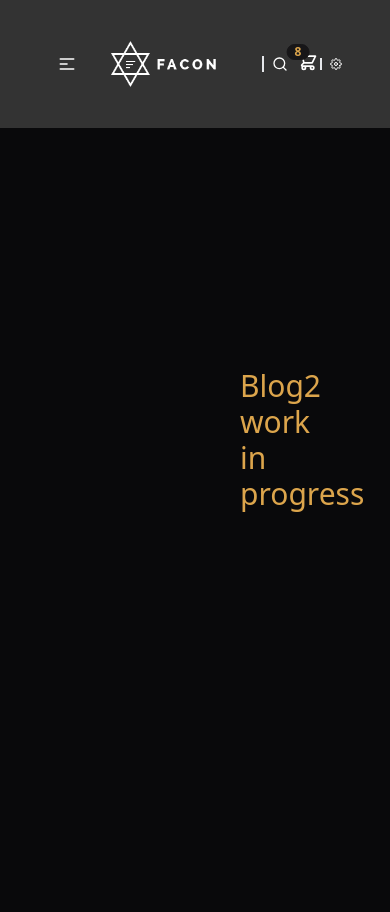
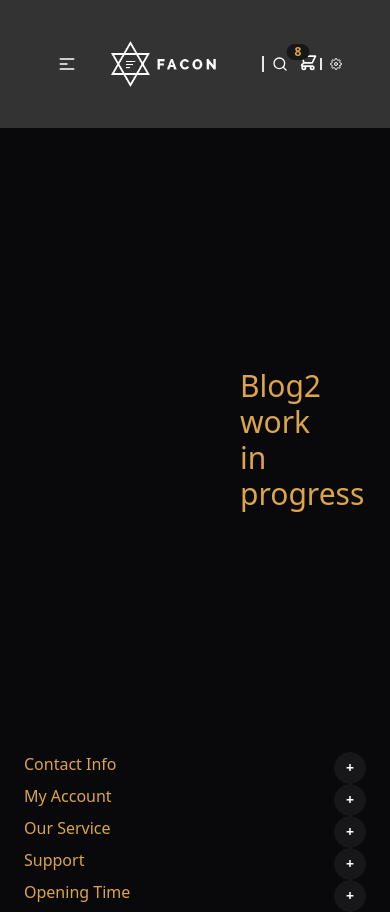
Before and after one commit to GregPetropoulos/ecommerce, a React (Create React App) app in the folder client/: page /blog2 in a window 390 px wide. Before the commit the page ends 844 px from the top, so only its background shows below. Built offline with nearby package versions, Linux system fonts and the light colour scheme.

Commit message:
State is handled correctly, and contact button shows data when clicked on all other checkmarks are have independent state of each other. Made adjustment to BackToTop sizing, will continue to work through the rest of the buttons returning content as needed.

```diff
--- a/client/src/App.js
+++ b/client/src/App.js
@@ -6,6 +6,7 @@ import Cancel from './pages/Cancel';
 import BackToTop from './components/BackToTop';
 import Blog1 from './pages/Blog1';
 import Blog2 from './pages/Blog2';
+import SiteFooter from './components/SiteFooter';
 
 
 function App() {
@@ -20,6 +21,7 @@ function App() {
         <Route path='/blog2' element={<Blog2 />} />
       </Routes>
       <BackToTop />
+      <SiteFooter/>
     </Router>
   );
 }
--- a/client/src/components/BackToTop.jsx
+++ b/client/src/components/BackToTop.jsx
@@ -29,9 +29,9 @@ const BackToTop = () => {
   return (
     <>
       {showTopBtn && (
-        <div className='block right-3 bottom-12 fixed border-2 rounded-full border-neutral-content p-1'>
-          <button onClick={goToTop} className='btn btn-circle'>
-            <BiUpArrow size={30} />
+        <div className='bg-primary-content block right-3 bottom-12 fixed border-2 rounded-full border-neutral-content p-1'>
+          <button onClick={goToTop} className='btn btn-sm btn-circle '>
+            <BiUpArrow size={20} className='' />
           </button>
         </div>
       )}
--- a/client/src/components/BrandFooter.jsx
+++ b/client/src/components/BrandFooter.jsx
@@ -4,7 +4,7 @@ import React from 'react';
 
 const BrandFooter = () => {
   return (
-    <div className='carousel justify-evenly align-middle'>
+    <div className='carousel justify-evenly align-middle my-10'>
       <div className='carousel-item opacity-30 hover:opacity-100'>
         <img
           src={
--- a/client/src/components/NewsletterSignUp.jsx
+++ b/client/src/components/NewsletterSignUp.jsx
@@ -1,4 +1,7 @@
 import React, { useState } from 'react';
+
+  //TODO CHECK IF EMAIL ALREADY EXIST
+  //TODO BUTTON OVERFLOW ISSUE
 
 const NewsletterSignUp = () => {
   const [email, setEmail] = useState('');
@@ -53,8 +56,8 @@ const NewsletterSignUp = () => {
           </div>
         </div>
       )}
-      <div className='flex flex-row py-20 justify-center align-middle'>
-        <div className='flex flex-col justify-center align-middle w-full'>
+        <div className='flex flex-row py-28 justify-center align-middle  px-10 bg-slate-50  flex-wrap sm:flex-nowrap'>
+          <div className='flex flex-col justify-center align-middle w-full mr-3'>
             <h1 className='text-2xl font-bold text-center'>
               SIGN UP{' '}
               <span className='text-secondary'>FOR SPECIAL PROMOTIONS</span>
@@ -64,20 +67,20 @@ const NewsletterSignUp = () => {
               inbox!
             </p>
           </div>
-        <div className='flex flex-col justify-center align-middle w-full'>
+          <div className='flex flex-col justify-center align-middle w-full ml-3 my-10 sm:my-0'>
             <form
               onSubmit={onSubmit}
-            className='border-4 border-secondary/[.25] rounded'>
+              className='border-4 border-secondary/[.25] rounded justify-between'>
               <input
                 type='text'
                 value={email}
                 onChange={onChange}
                 required
-              className='input w-3/4 text-secondary bg-primary border-0 rounded-none border-r-2 border-r-secondary/[.25] px-4 placeholder:text-neutral-content'
+                className='input text-secondary bg-primary border-0 w-3/4 rounded-none border-r-2 border-r-secondary/[.25] px-4 placeholder:text-neutral-content'
                 placeholder='Enter your email address'
               />
 
-            <button className='btn text-secondary font-bold text-xl bg-primary w-1/4 border-0 hover:bg-primary '>
+              <button className='btn btn-sm text-sm w-1/4 text-secondary font-bold rounded-none bg-primary  border-0  hover:bg-primary '>
                 SUBSCRIBE
               </button>
             </form>
--- /dev/null
+++ b/client/src/components/SiteFooter.jsx
@@ -0,0 +1,77 @@
+import React, { useState, useEffect } from 'react';
+import PropTypes from 'prop-types';
+import { FaPlus } from 'react-icons/fa';
+import { IoLocation } from 'react-icons/io5';
+
+//TODO CRRATE A TOGGLE COMPONENT
+
+const SiteFooter = () => {
+  const [data, setData] = useState([
+    { id: 1, heading: 'contact info', bool: false },
+    { id: 2, heading: 'my account', bool: false },
+    { id: 3, heading: 'our service', bool: false },
+    { id: 4, heading: 'support', bool: false },
+    { id: 5, heading: 'opening time', bool: false }
+  ]);
+
+  const onClick = (e) => {
+    //*Deconstruct id from the event
+    const { id } = e.target;
+
+    //*loop through state find id match update bool and return the rest of the untouched state
+    setData((prev) =>
+      prev.map((item) =>
+        item.id === +id ? { ...item, bool: !item.bool } : item
+      )
+    );
+
+    //Alternative approach commented out----
+    // setData((prev) => {
+    //   const newState = prev.map((item) =>
+    //     item.id === +id ? { ...item, bool: !item.bool } : item
+    //   );
+    //   return newState
+    // });
+  };
+
+  return (
+    <div>
+      <section className='mt-6 mx-6'>
+        {data.length > 0 &&
+          data !== null &&
+          data !== undefined &&
+          data.map((item) => (
+            <div key={item.heading} className='flex flex-col flex-wrap'>
+              <div className='flex flex-row justify-between'>
+                <h3 className='capitalize'>{item.heading}</h3>{' '}
+                <button
+                  type='checkbox'
+                  id={item.id}
+                  name={item.heading}
+                  value={item.bool}
+                  onClick={onClick}
+                  className=' btn  btn-sm btn-circle text-primary sm:hidden'>
+                  {item.bool ? '-' : '+'}{' '}
+                </button>
+              </div>
+              {item.bool && item.id===1 &&(
+                    <div className='flex flex-row ml-5 mb-5'>
+                      <IoLocation />{' '}
+                      <p className='text-xs ml-3 sm:text-sm'>
+                        8901 Marmora Road, Glasgow D04 89 GR, New York
+                      </p>
+                    </div>
+                  )}
+
+              <div className='flex flex-col'></div>
+            </div>
+          ))}
+      </section>
+      <section></section>
+    </div>
+  );
+};
+SiteFooter.propTypes = {
+  data: PropTypes.array
+};
+export default SiteFooter;
```
Lines whose indentation alone changed are shown as unchanged.
